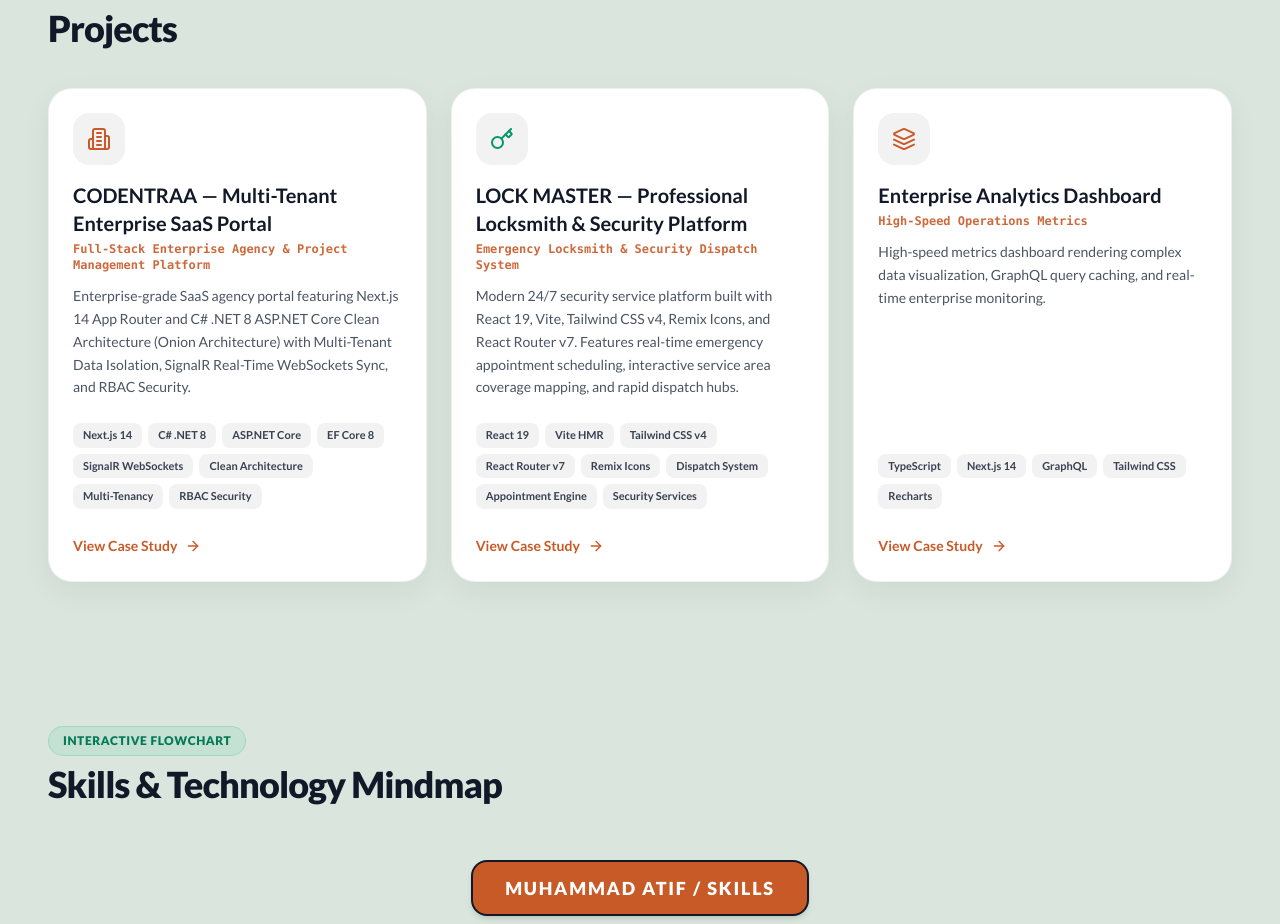
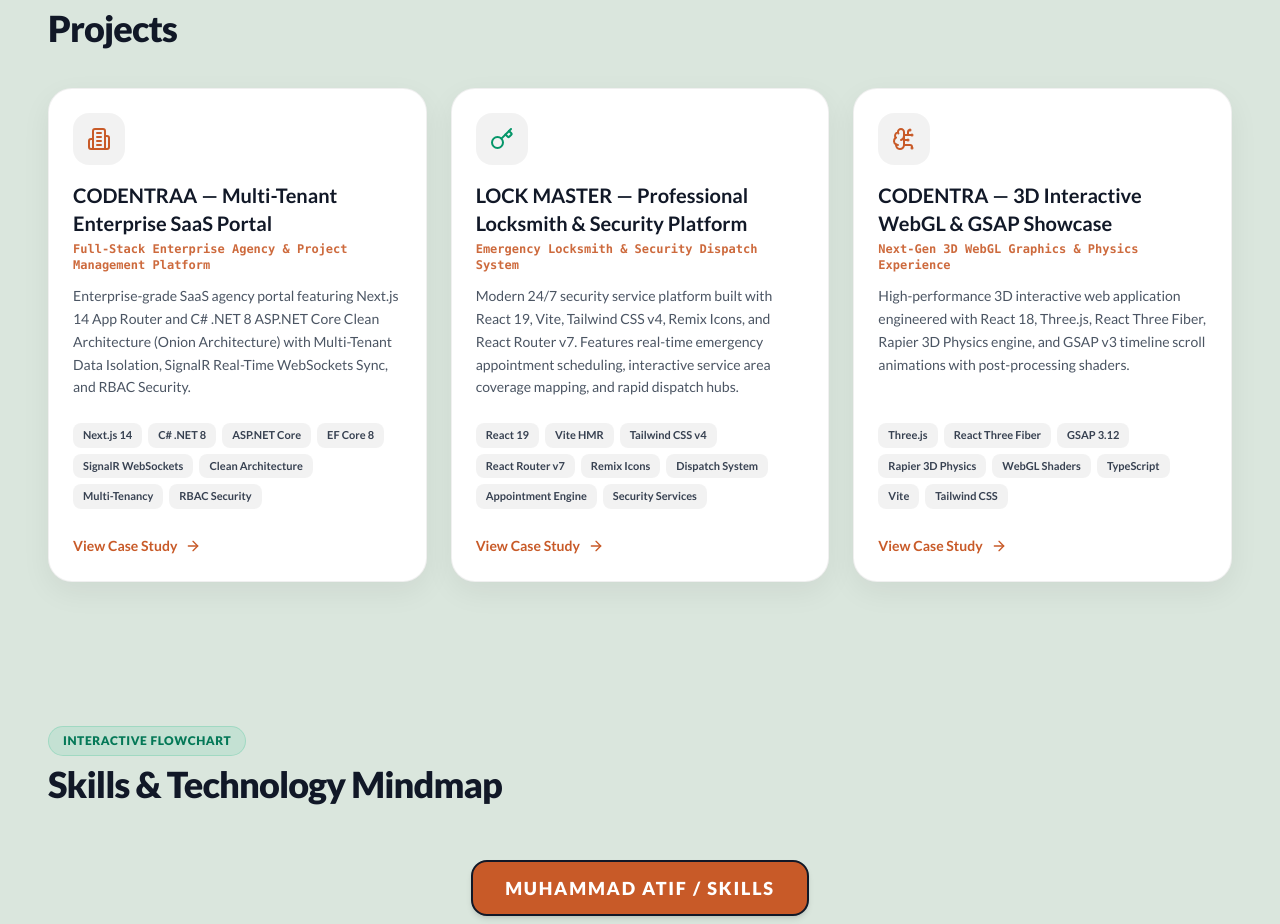
Before and after one commit to atif00150/Personal-Portfolio, a Next.js app: page / in a window 1280 px wide. Shown: the part 1503-2427 px from the top of the page. Built offline with nearby package versions, Linux system fonts and the light colour scheme.

Commit message:
Add Codentra 3D WebGL GSAP Showcase as 3rd Project Card with interactive Case Study Modal popup

```diff
--- a/components/Sections.tsx
+++ b/components/Sections.tsx
@@ -419,13 +419,33 @@ export function ProjectsSection() {
       }
     },
     {
-      id: 'analytics',
-      title: 'Enterprise Analytics Dashboard',
-      subtitle: 'High-Speed Operations Metrics',
-      description: 'High-speed metrics dashboard rendering complex data visualization, GraphQL query caching, and real-time enterprise monitoring.',
-      tags: ['TypeScript', 'Next.js 14', 'GraphQL', 'Tailwind CSS', 'Recharts'],
-      icon: <Layers className="w-6 h-6 text-terracotta" />,
-      caseStudy: null
+      id: 'codentra-portfolio',
+      title: 'CODENTRA — 3D Interactive WebGL & GSAP Showcase',
+      subtitle: 'Next-Gen 3D WebGL Graphics & Physics Experience',
+      description: 'High-performance 3D interactive web application engineered with React 18, Three.js, React Three Fiber, Rapier 3D Physics engine, and GSAP v3 timeline scroll animations with post-processing shaders.',
+      tags: ['Three.js', 'React Three Fiber', 'GSAP 3.12', 'Rapier 3D Physics', 'WebGL Shaders', 'TypeScript', 'Vite', 'Tailwind CSS'],
+      icon: <BrainCircuit className="w-6 h-6 text-terracotta" />,
+      caseStudy: {
+        title: 'CODENTRA 3D WebGL & GSAP Experience Case Study',
+        architecture: 'React 18 + Three.js + React Three Fiber + Rapier 3D Physics + GSAP v3 Timelines',
+        summary: 'CODENTRA is an interactive 3D WebGL digital experience combining real-time rigid body physics simulation, custom fragment shaders, and GSAP scroll-triggered animations for next-generation web interaction.',
+        highlights: [
+          'Real-Time 3D Physics Engine: Integrated @react-three/rapier rigid body dynamics for real-time gravity physics and interactive 3D object collisions.',
+          'WebGL Shaders & Post-Processing: Custom fragment shaders using @react-three/postprocessing for bloom, depth-of-field, and dynamic environment lighting.',
+          'GSAP v3 Timeline ScrollTriggers: Multi-stage scroll animations using GSAP v3 for smooth camera orbital transitions and pinned text reveals.',
+          'Declarative Scene Graph: React Three Fiber (@react-three/fiber) component graph with @react-three/drei helper utilities.',
+          '60FPS Asset Pipeline: Optimized GLTF/GLB 3D model compression and mesh instancing for fluid browser performance.'
+        ],
+        techStack: {
+          backend: ['Vite Build Pipeline', 'GLTF/GLB Asset Optimization', 'WebGL Canvas Renderer', 'Vercel Analytics Engine'],
+          frontend: ['React 18 Component Engine', 'Three.js & React Three Fiber', 'Rapier 3D Physics Engine', 'GSAP v3 & ScrollTrigger', 'TypeScript & Tailwind CSS']
+        },
+        endpoints: [
+          { method: 'GET', path: '/assets/3d/environment.gltf', desc: 'Serves compressed 3D GLTF mesh asset' },
+          { method: 'GET', path: '/assets/shaders/bloom.glsl', desc: 'Custom WebGL post-processing shader' },
+          { method: 'POST', path: '/api/v1/analytics/3d-event', desc: 'Logs interactive 3D scene user engagement metrics' }
+        ]
+      }
     }
   ];
 
@@ -614,7 +634,7 @@ export function ProjectsSection() {
             {/* Modal Footer */}
             <div className="p-4 px-6 bg-white border-t border-black/5 flex items-center justify-between shrink-0">
               <span className="text-xs font-mono text-gray-500">
-                Path: {activeModal.id === 'codentraa' ? 'C:\\Users\\Atif Mughal\\Downloads\\Codentra portal final' : activeModal.id === 'lockmaster' ? 'C:\\Users\\Atif Mughal\\Downloads\\lock_master-main' : 'Local Project Workspace'}
+                Path: {activeModal.id === 'codentraa' ? 'C:\\Users\\Atif Mughal\\Downloads\\Codentra portal final' : activeModal.id === 'lockmaster' ? 'C:\\Users\\Atif Mughal\\Downloads\\lock_master-main' : activeModal.id === 'codentra-portfolio' ? 'C:\\Users\\Atif Mughal\\Downloads\\codentra-portfolio-main' : 'Local Project Workspace'}
               </span>
               <button
                 onClick={() => setActiveModal(null)}
```
